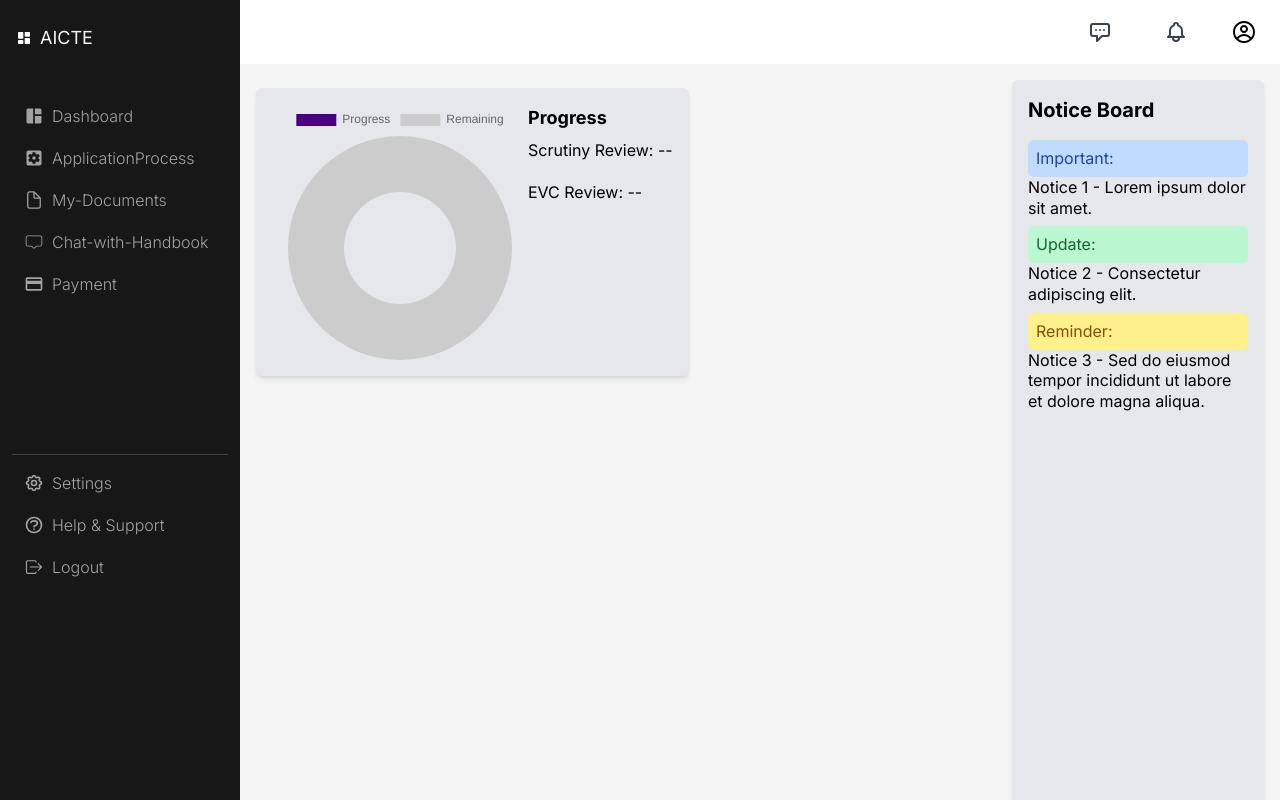
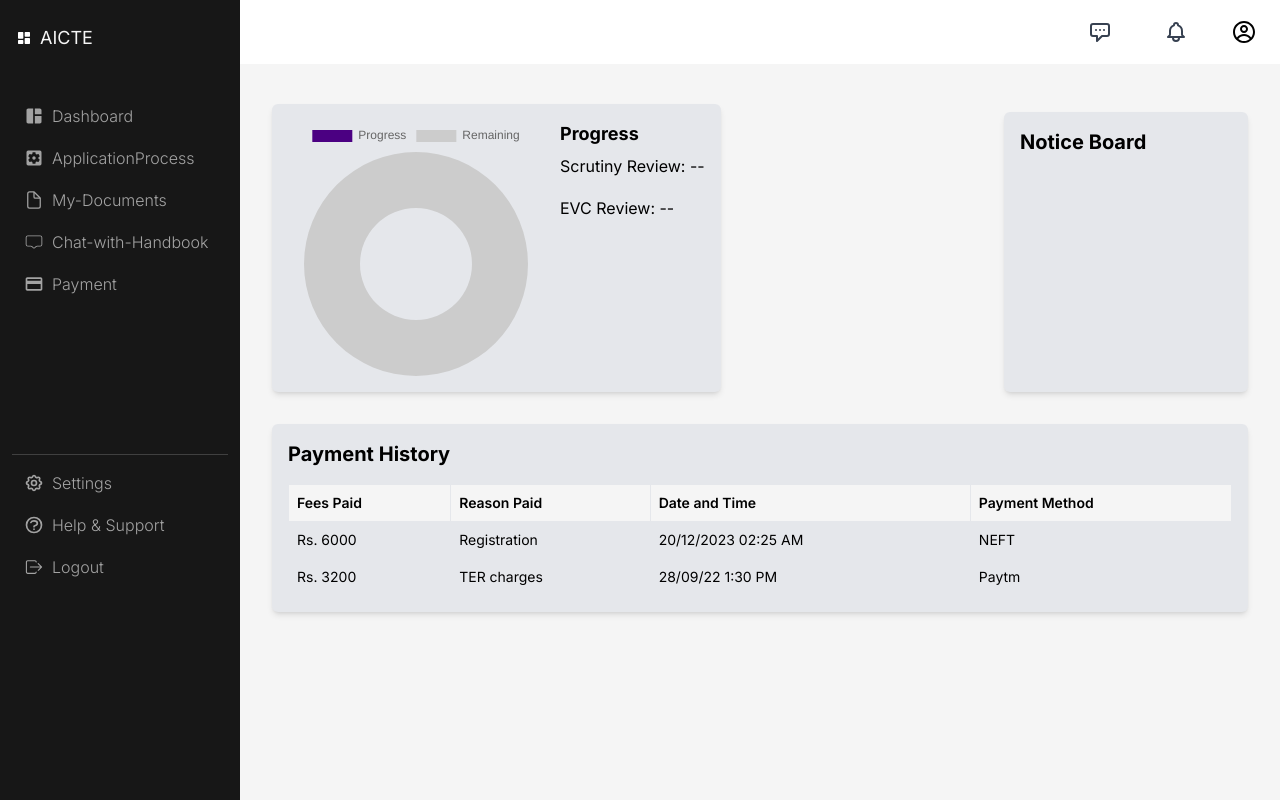
Before and after one commit to Nyashavasoya/AICTE-web-portal-frontend, a React (Create React App) app: page /dashboard in a window 1280 px wide. Built offline with nearby package versions, Linux system fonts and the light colour scheme.

Commit message:
soham -ocr

```diff
--- a/package.json
+++ b/package.json
@@ -12,6 +12,7 @@
     "chart.js": "^2.9.4",
     "classnames": "^2.3.2",
     "firebase": "^10.7.1",
+    "pdfjs-dist": "^4.0.269",
     "react": "^18.2.0",
     "react-chartjs-2": "^2.11.2",
     "react-dom": "^18.2.0",
--- a/src/App.js
+++ b/src/App.js
@@ -38,7 +38,7 @@ import TextSlider from './components/TextSlider';
 import AboutUs from './components/AboutUs';
 import FAQs from './components/FAQs';
 import Footer from './components/Footer';
-
+import ElgibilityChecker from './components/EligibilityChecker';
 function LandingPage() {
 
   return (
@@ -73,6 +73,7 @@ function App() {
   return (
     <Router>
       <Routes>
+        <Route path="/eligibility" element={<ElgibilityChecker />} />
         <Route path="/" element={<LandingPage />} />
 
             <Route path="homePage" element={<HomePage />} />
--- a/src/components/ApplicationProcess.js
+++ b/src/components/ApplicationProcess.js
@@ -133,6 +133,7 @@ const ApplicationProcess = () => {
 
         {/* Content Area */}
         <div className="container mx-auto mt-8">
+          <h1>SOham</h1>
           <Outlet />
         </div>
       </div>
--- a/src/components/Dashboard.js
+++ b/src/components/Dashboard.js
@@ -4,13 +4,16 @@ import { useState, useEffect } from 'react';
 import { useRecoilValue } from 'recoil';
 import { formsFilledState } from '../pages/atoms'; // Adjust the import path
 
-
 const Dashboard = () => {
-
   const formsFilled = useRecoilValue(formsFilledState);
   const [progress, setProgress] = useState(0);
 
-  // const progress = 40;
+  // Dummy payment data
+  const paymentData = [
+    { amount: 'Rs. 6000', reason: 'Registration', dateTime: '20/12/2023 02:25 AM', method: 'NEFT' },
+    { amount: 'Rs. 3200', reason: 'TER charges', dateTime: '28/09/22 1:30 PM', method: 'Paytm' },
+    // Add more payment entries as needed
+  ];
 
   useEffect(() => {
     // Calculate progress when formsFilled state changes
@@ -25,20 +28,21 @@ const Dashboard = () => {
       {
         data: [progress, 100 - progress],
         backgroundColor: ['indigo', '#ccc'],
-        borderWidth: 0, // Set to 0 to remove the border
+        borderWidth: 0,
       },
     ],
   };
 
   const options = {
-    cutout: '10%', // Adjust the size of the center hole
-    rotation: -0.5 * Math.PI, // Rotate to start at the top
-    circumference: 2 * Math.PI, // Control the length of the circumference
-    maintainAspectRatio: false, // Ensure the chart maintains its aspect ratio
+    cutout: '10%',
+    rotation: -0.5 * Math.PI,
+    circumference: 2 * Math.PI,
+    maintainAspectRatio: false,
   };
 
   return (
-    <div className="flex h-screen">
+    <div className="flex flex-col h-screen p-4">
+      <div className='flex flex-row'>
         {/* Main Content */}
       <div className="flex bg-gray-200 p-4 rounded-md shadow-md mt-2 h-72">
         {/* Doughnut Chart */}
@@ -46,35 +50,47 @@ const Dashboard = () => {
           <Doughnut data={data} options={options} />
         </div>
 
-
         {/* Text next to the Circular Progress Tracker */}
-        <div className="flex flex-col">
+        <div className="flex flex-col ml-4">
           <h2 className="text-lg font-bold mb-2">Progress</h2>
           <p>Scrutiny Review: --</p>
-          <br/>
+          <br />
           <p>EVC Review: --</p>
         </div>
       </div>
 
-
       {/* Notice Board on the Right */}
-        <div className="bg-gray-200 p-4 ml-auto w-1/4 rounded-md shadow-md">
+      <div className="bg-gray-200 p-4 mt-4 ml-auto w-1/4 rounded-md shadow-md">
         <h2 className="text-xl font-bold mb-4">Notice Board</h2>
         {/* Add your notice board content here */}
         <ul>
-            <li className="mb-2">
-              <div className="bg-blue-200 text-blue-800 p-2 rounded-md">Important:</div>
-              Notice 1 - Lorem ipsum dolor sit amet.
-            </li>
-            <li className="mb-2">
-              <div className="bg-green-200 text-green-800 p-2 rounded-md">Update:</div>
-              Notice 2 - Consectetur adipiscing elit.
-            </li>
-            <li className="mb-2">
-              <div className="bg-yellow-200 text-yellow-800 p-2 rounded-md">Reminder:</div>
-              Notice 3 - Sed do eiusmod tempor incididunt ut labore et dolore magna aliqua.
-            </li>
+          {/* ... */}
         </ul>
+      </div>
+      </div>
+      {/* Payment Section */}
+      <div className="mt-8 p-4 bg-gray-200 rounded-md shadow-md">
+        <h2 className="text-xl font-bold mb-4">Payment History</h2>
+        <table className="w-full">
+          <thead>
+            <tr>
+              <th className="border p-2">Fees Paid</th>
+              <th className="border p-2">Reason Paid</th>
+              <th className="border p-2">Date and Time</th>
+              <th className="border p-2">Payment Method</th>
+            </tr>
+          </thead>
+          <tbody>
+            {paymentData.map((payment, index) => (
+              <tr key={index}>
+                <td className="border p-2">{payment.amount}</td>
+                <td className="border p-2">{payment.reason}</td>
+                <td className="border p-2">{payment.dateTime}</td>
+                <td className="border p-2">{payment.method}</td>
+              </tr>
+            ))}
+          </tbody>
+        </table>
       </div>
     </div>
   );
--- /dev/null
+++ b/src/components/EligibilityChecker.js
@@ -0,0 +1,86 @@
+import React, { useState } from 'react';
+
+const EligibilityChecker = () => {
+  // State for image upload
+  const [selectedImage, setSelectedImage] = useState(null);
+
+  const handleImageChange = (e) => {
+    setSelectedImage(e.target.files[0]);
+  };
+  // State for eligibility checkboxes
+  const [eligibilityChecklist, setEligibilityChecklist] = useState({
+    landAndBuiltUpArea: false,
+    infrastructureSupport: false,
+    additionalLaboratory: false,
+  });
+
+  // Handler for image upload
+  const handleImageUpload = async(event) => {
+    const file = event.target.files[0];
+    const formData = new FormData();
+    formData.append('image', selectedImage);
+    // const response = await  axios.post('http://localhost:3000/api/upload', formData)
+    // console.log(response.data.message)
+  };
+
+  // Handler for eligibility checkboxes
+  const handleCheckboxChange = (checkboxName) => {
+    setEligibilityChecklist((prevChecklist) => ({
+      ...prevChecklist,
+      [checkboxName]: !prevChecklist[checkboxName],
+    }));
+  };
+
+  return (
+    <div className="container mx-auto my-8 p-8 bg-gray-100 rounded-md shadow-md">
+      <h1 className="text-3xl font-semibold mb-4">Eligibility Checker</h1>
+      <div className="flex">
+        {/* First Column */}
+        <div className="w-1/2 pr-4">
+          {/* React Image Uploader */}
+          <input type="file" onChange={handleImageUpload} className="mb-4" />
+          {/* Display the uploaded image */}
+          {selectedImage && (
+            <img src={selectedImage} alt="Uploaded" className="max-w-full h-auto rounded" />
+          )}
+        </div>
+
+        {/* Second Column */}
+        <div className="w-1/2 pl-4">
+          {/* Eligibility Checkboxes */}
+          <label className="block mb-2">
+            <input
+              type="checkbox"
+              checked={eligibilityChecklist.landAndBuiltUpArea}
+              onChange={() => handleCheckboxChange('landAndBuiltUpArea')}
+              className="mr-2"
+            />
+            Land and built-up area requirements met
+          </label>
+
+          <label className="block mb-2">
+            <input
+              type="checkbox"
+              checked={eligibilityChecklist.infrastructureSupport}
+              onChange={() => handleCheckboxChange('infrastructureSupport')}
+              className="mr-2"
+            />
+            Necessary infrastructure and support systems available
+          </label>
+
+          <label className="block mb-2">
+            <input
+              type="checkbox"
+              checked={eligibilityChecklist.additionalLaboratory}
+              onChange={() => handleCheckboxChange('additionalLaboratory')}
+              className="mr-2"
+            />
+            Permitted to use additional laboratory facilities
+          </label>
+        </div>
+      </div>
+    </div>
+  );
+};
+
+export default EligibilityChecker;
--- a/src/components/Profile.js
+++ /dev/null
@@ -1,11 +0,0 @@
-import React from 'react'
-
-const Profile = () => {
-  return (
-    <div>
-      My Profile
-    </div>
-  )
-}
-
-export default Profile
--- a/src/components/ProgressTracker.js
+++ /dev/null
@@ -1,28 +0,0 @@
-// ProgressTracker.js
-import React from 'react';
-import './ProgressTracker.css';
-
-const ProgressTracker = ({ completionPercentage }) => {
-  const angle = (completionPercentage / 100) * 360;
-
-  return (
-    <div className="progress-container">
-      <div className="progress-circle">
-        <div
-          className="progress-indicator"
-          style={{
-            backgroundImage: `conic-gradient(#ccc 0deg, #ccc ${angle}deg, #3498db ${angle}deg 360deg)`,
-          }}
-        >
-          <span className="progress-text">{completionPercentage}%</span>
-        </div>
-      </div>
-      <div className="progress-info">
-        <p>Step 1: Personal Information</p>
-        <p>Step 2: Additional Details</p>
-      </div>
-    </div>
-  );
-};
-
-export default ProgressTracker;
```
Also changed, not shown: src/components/ProgressTracker.css (deleted, +0 -46 lines), public/try.jpeg (added), 1 other file (tests, documents, lock files or other folders). Lines whose indentation alone changed are shown as unchanged.
